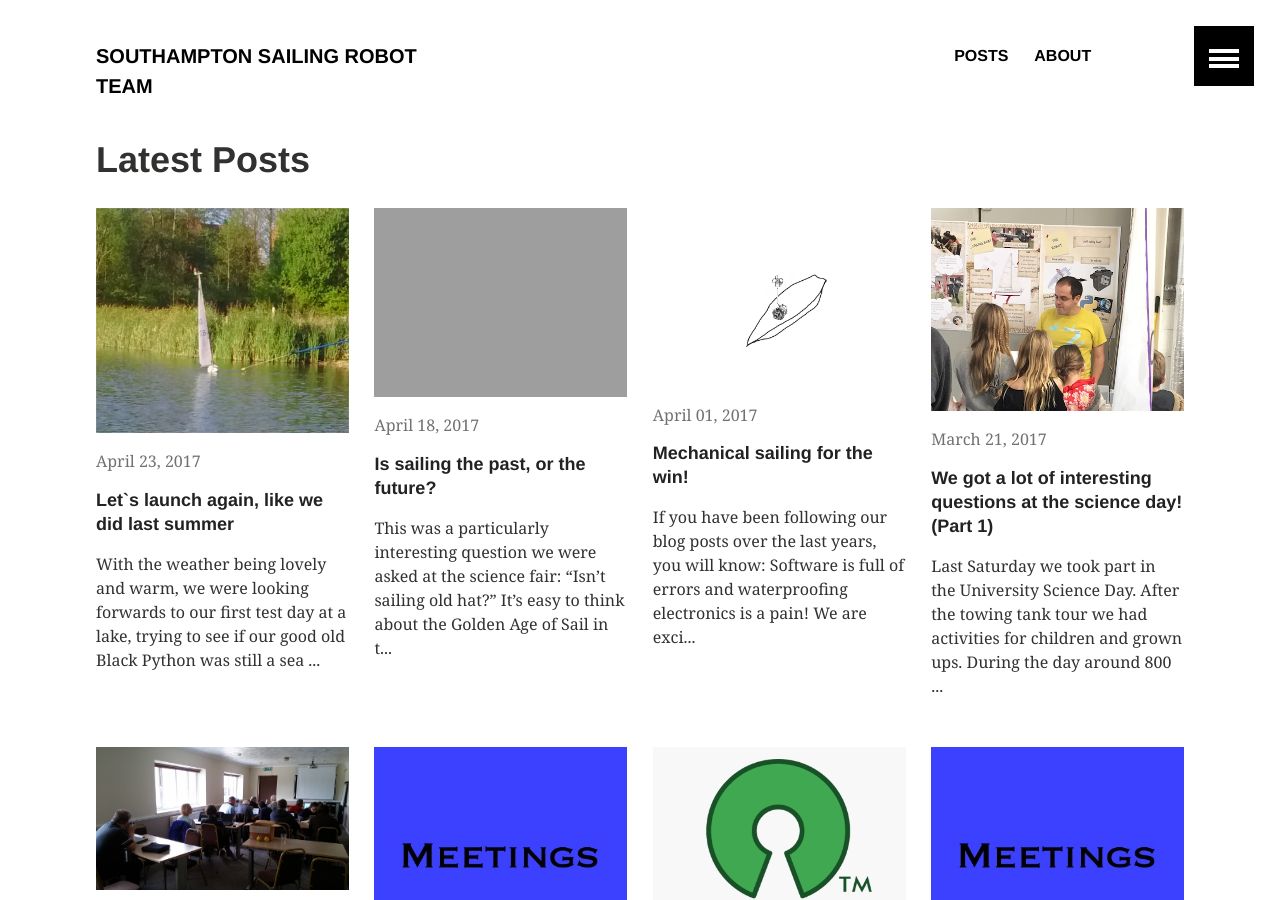
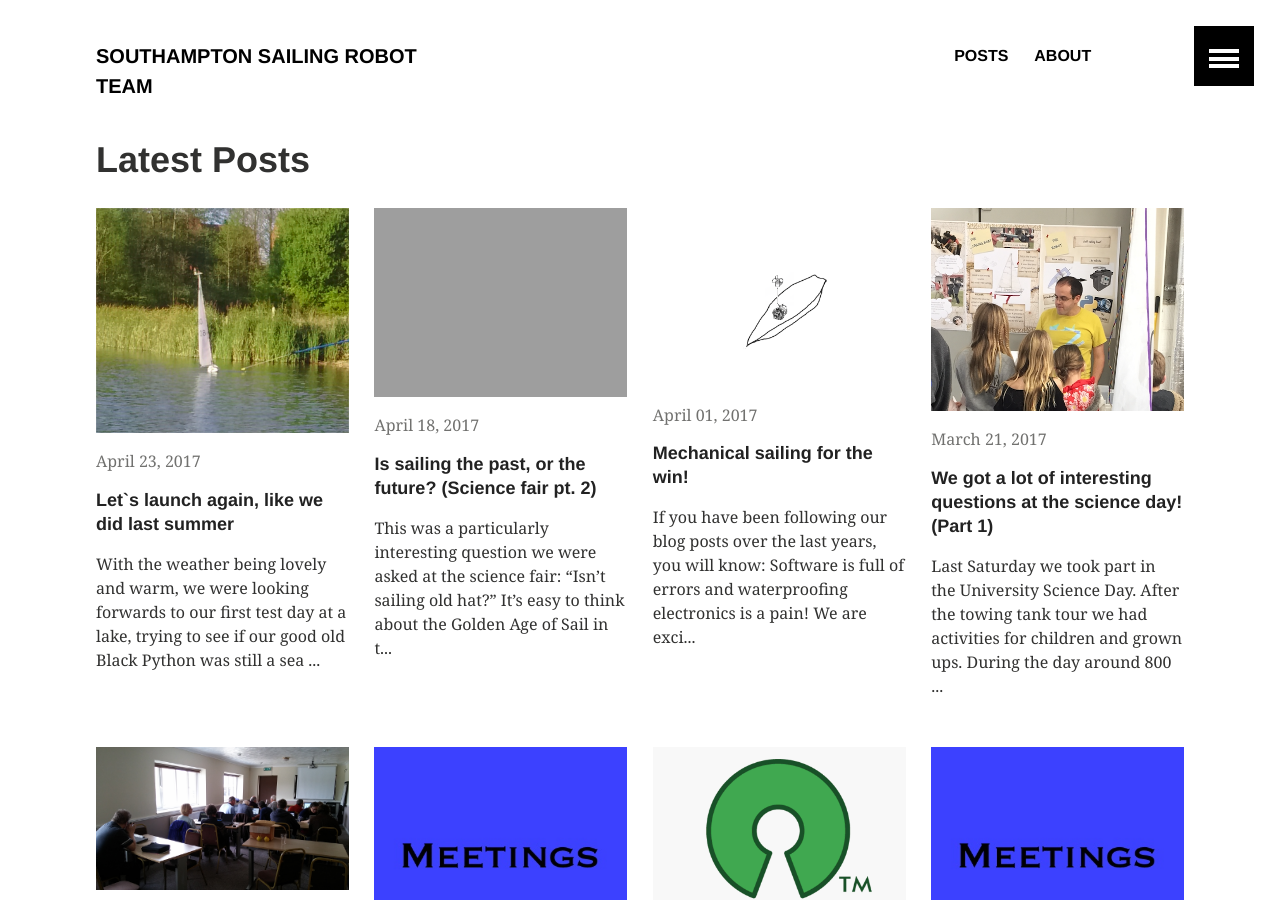
Before and after one commit to Maritime-Robotics-Student-Society/blog, a Jekyll site: the page built from index.md, in a window 1280 px wide and 900 px high. Built offline with Jekyll 4.4.1, drawn with Linux system fonts in a browser that asks for light colours.

Commit message:
add science fair, fix ticks

```diff
--- a/_posts/articles/2017-04-04-is-sailing-old-hat.md
+++ b/_posts/articles/2017-04-04-is-sailing-old-hat.md
@@ -6,7 +6,7 @@ layout: article
 image:
    teaser: poc.png
 published: true
-title: Is sailing the past, or the future?
+title: Is sailing the past, or the future? (Science fair pt. 2)
 categories:
 - articles
 ---
```
Also changed, not shown: _posts/articles/2017-04-22-lets-launch-again.md (+1 -1 lines).
